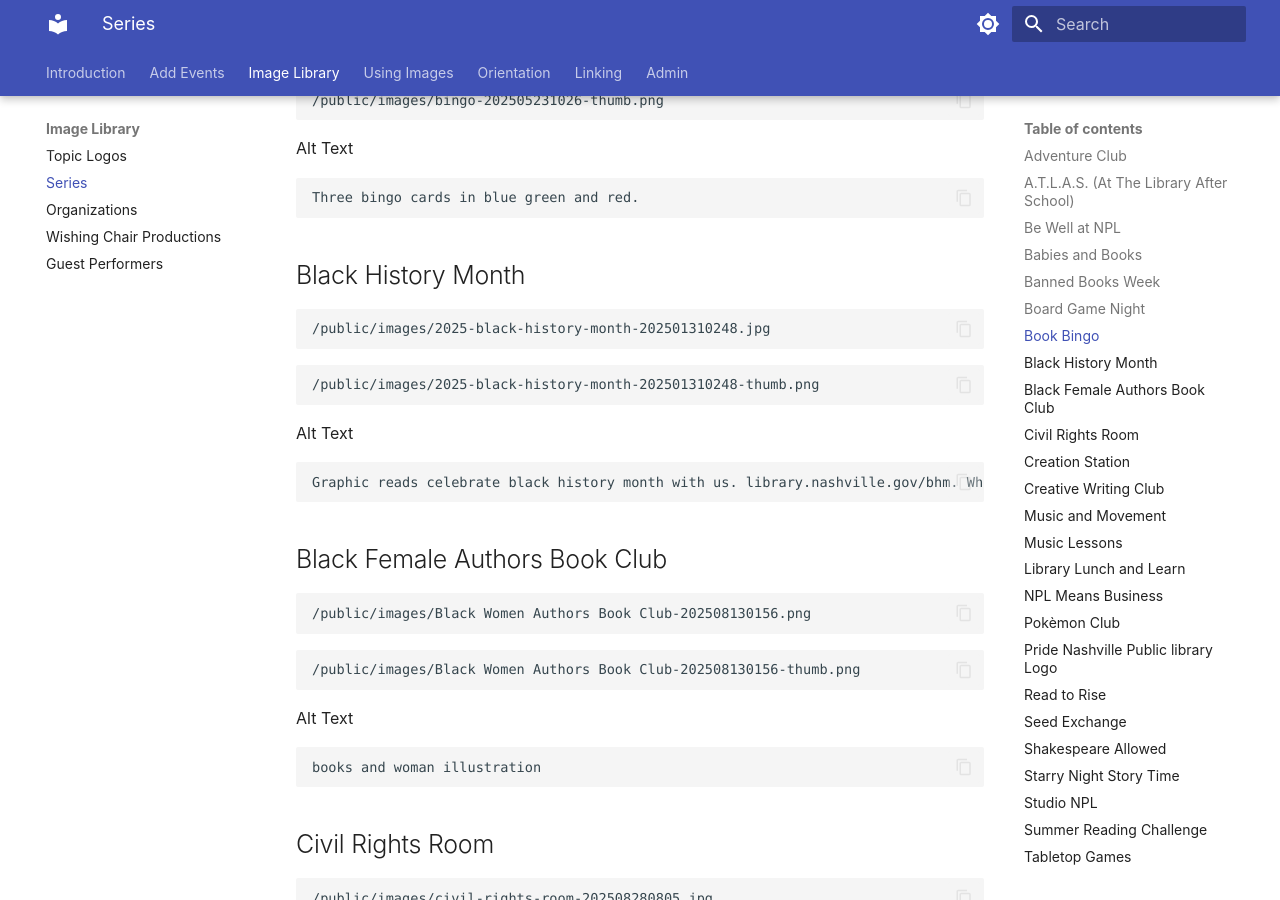
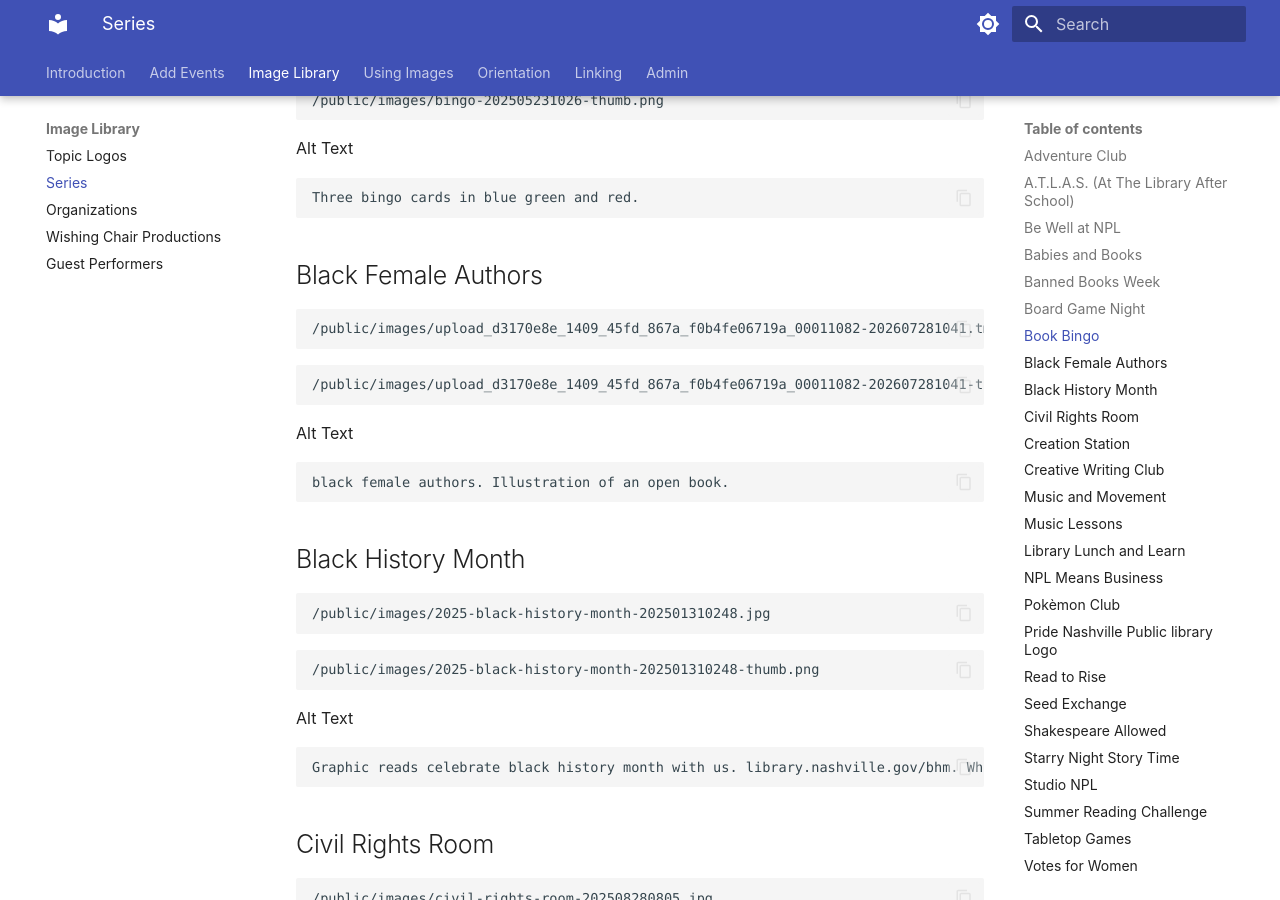
Before and after one commit to Nashville-Public-Library/bedework-docs, an MkDocs documentation site: the page built from docs/image-library/series-logos.md, in a window 1280 px wide and 900 px high, scrolled down 1906 px. Built offline with MkDocs 1.6.1 and Material for MkDocs 9.7.7, drawn with Linux system fonts in a browser that asks for light colours.

Commit message:
added black female authors

````diff
--- a/docs/image-library/series-logos.md
+++ b/docs/image-library/series-logos.md
@@ -111,6 +111,22 @@ Alt Text
 Three bingo cards in blue green and red.
 ```
 
+## Black Female Authors
+
+```text
+/public/images/upload_d3170e8e_1409_45fd_867a_f0b4fe06719a_00011082-202607281041.tmp
+```
+
+```text
+/public/images/upload_d3170e8e_1409_45fd_867a_f0b4fe06719a_00011082-202607281041-thumb.png
+```
+
+Alt Text
+
+```
+black female authors. Illustration of an open book.
+```
+
 ## Black History Month
 
 ```text
@@ -125,22 +141,6 @@ Alt Text
 
 ```text
 Graphic reads celebrate black history month with us. library.nashville.gov/bhm. White letters against a blue and red background.
-```
-
-## Black Female Authors Book Club
-
-```text
-/public/images/Black Women Authors Book Club-202508130156.png
-```
-
-```text
-/public/images/Black Women Authors Book Club-202508130156-thumb.png
-```
-
-Alt Text
-
-```text
-books and woman illustration
 ```
 
 ## Civil Rights Room
````
